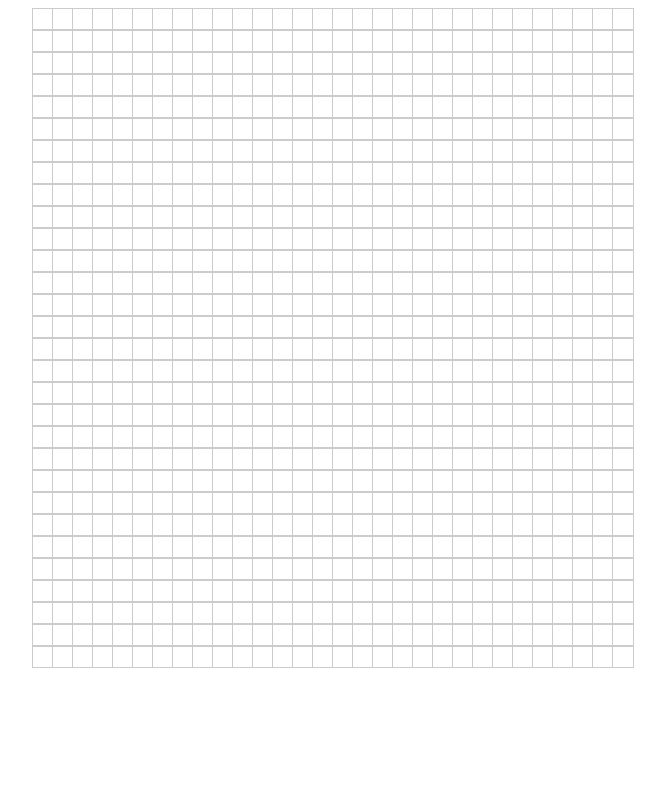
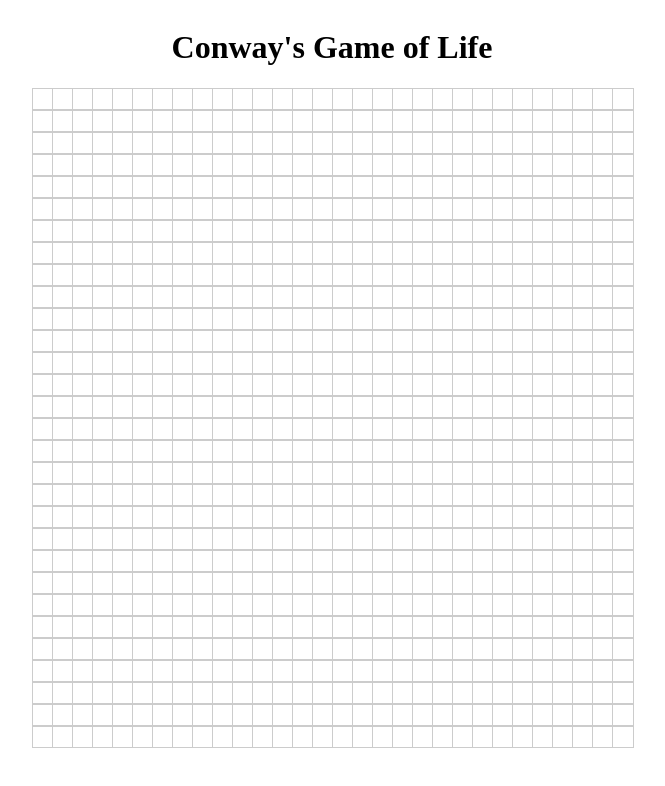
Before and after one commit to JoelDamian/Conways_Game_Of_Life, a React (Vite) app: page / in a window 1280 px wide. Shown: the top 786 px of the page, without its empty margins (308-973 px from the left). Built offline with nearby package versions, Linux system fonts and the light colour scheme.

Commit message:
Added game title.

```diff
--- a/src/App.tsx
+++ b/src/App.tsx
@@ -10,6 +10,7 @@ const grid: boolean[][] = Array.from({ length: NUM_ROWS }, () =>
 function App() {
   return (
     <div className='app-container'>
+      <h1>Conway's Game of Life</h1>
       <div
         style={{
           display: 'grid',
```
